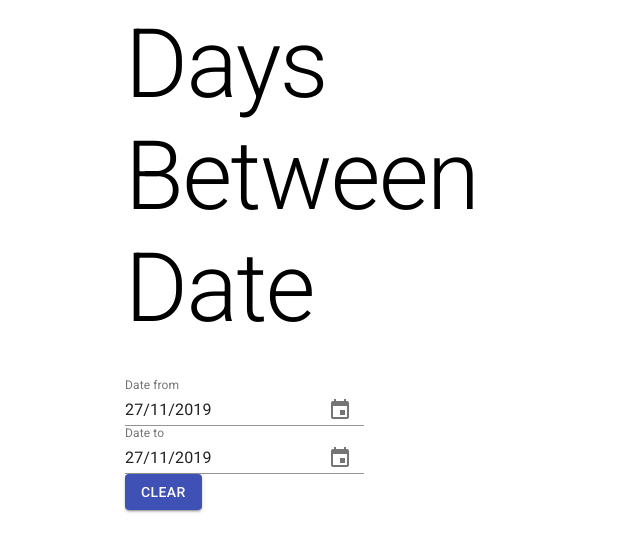
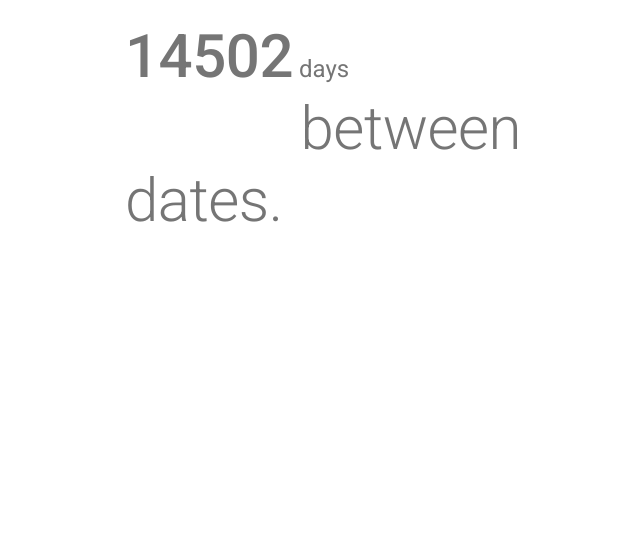
Before and after one commit to zacarias-wichipu-com/days-between-dates, a React app: page / in a window 1280 px wide. Shown: the top 552 px of the page, without its empty margins (317-957 px from the left). Built offline with nearby package versions, Linux system fonts and the light colour scheme.

Commit message:
Create initial components

```diff
--- /dev/null
+++ b/src/DaysBetweenDates/DaysBetweenDatesApp.jsx
@@ -0,0 +1,41 @@
+import React, { Component } from 'react'
+import { Box, Container, Typography } from '@material-ui/core'
+import 'typeface-roboto'
+import './../app.scss'
+
+export default class DaysBetweenDatesApp extends Component {
+  render () {
+    return (
+      <Container maxWidth={'xs'}>
+        <Box component={'header'}>
+          <Box
+            component={'h1'}
+            color={'text.secondary'}>
+            <Typography
+              component={'span'}
+              variant={'h5'}
+              display={'block'}
+              align={'left'}>
+              <Typography
+                component={'strong'}
+                variant={'h2'}
+                className={'calculate-days-between-dates'}>
+                14502</Typography>
+              <span> </span>days
+            </Typography>
+            <Typography
+              component={'span'}
+              variant={'h2'}
+              display={'block'}
+              align={'right'}>between</Typography>
+            <Typography
+              component={'span'}
+              variant={'h2'}
+              display={'block'}
+              align={'left'}>dates.</Typography>
+          </Box>
+        </Box>
+      </Container>
+    )
+  }
+}
--- a/src/app.jsx
+++ b/src/app.jsx
@@ -1,80 +1,10 @@
-import React, { useState } from 'react'
+import React from 'react'
 import { render } from 'react-dom'
-import 'typeface-roboto'
-import DateFnsUtils from '@date-io/date-fns'
-import {
-  Button,
-  Container,
-  Grid,
-  Typography
-} from '@material-ui/core'
-import { KeyboardDatePicker, MuiPickersUtilsProvider } from '@material-ui/pickers'
-import './app.scss'
+import DaysBetweenDatesApp from './DaysBetweenDates/DaysBetweenDatesApp.jsx'
 
 const App = () => {
-  const [selectedDate, setSelectedDate] = useState(new Date())
-
-  const handleDateChange = date => {
-    setSelectedDate(date)
-  }
-
   return (
-    <MuiPickersUtilsProvider utils={DateFnsUtils}>
-      <Container maxWidth={'xs'} spacing={3}>
-        <Grid>
-          <Grid item xs>
-            <header>
-              <Typography variant="h1" component="h1" gutterBottom>
-                Days Between Date
-              </Typography>
-            </header>
-          </Grid>
-          <form>
-            <Grid item xs>
-              <div>
-                <KeyboardDatePicker
-                  id={'fromDatePicker'}
-                  format={'dd/MM/yyyy'}
-                  label={'Date from'}
-                  KeyboardButtonProps={{
-                    'aria-label': 'change date'
-                  }}
-                  PopoverProps={{
-                    anchorOrigin: { horizontal: 'center', vertical: 'bottom' },
-                    transformOrigin: { horizontal: 'center', vertical: 'bottom' }
-                  }}
-                  value={selectedDate}
-                  onChange={handleDateChange}/>
-              </div>
-            </Grid>
-            <Grid item xs>
-              <div>
-                <KeyboardDatePicker
-                  id={'toDatePicker'}
-                  format={'dd/MM/yyyy'}
-                  label={'Date to'}
-                  KeyboardButtonProps={{
-                    'aria-label': 'change date'
-                  }}
-                  PopoverProps={{
-                    anchorOrigin: { horizontal: 'center', vertical: 'bottom' },
-                    transformOrigin: { horizontal: 'center', vertical: 'bottom' }
-                  }}
-                  value={selectedDate}
-                  onChange={handleDateChange}/>
-              </div>
-            </Grid>
-            <Grid item xs>
-              <Button
-                variant="contained"
-                color="primary">
-                Clear
-              </Button>
-            </Grid>
-          </form>
-        </Grid>
-      </Container>
-    </MuiPickersUtilsProvider>
+    <DaysBetweenDatesApp/>
   )
 }
 
--- a/src/app.scss
+++ b/src/app.scss
@@ -0,0 +1,3 @@
+.calculate-days-between-dates {
+  font-weight: 500!important;
+}
```
Also changed, not shown: src/components/AppKeyboardDatePicker.jsx (added, +24 -0 lines), 27 other files (tests, documents, lock files or other folders).
